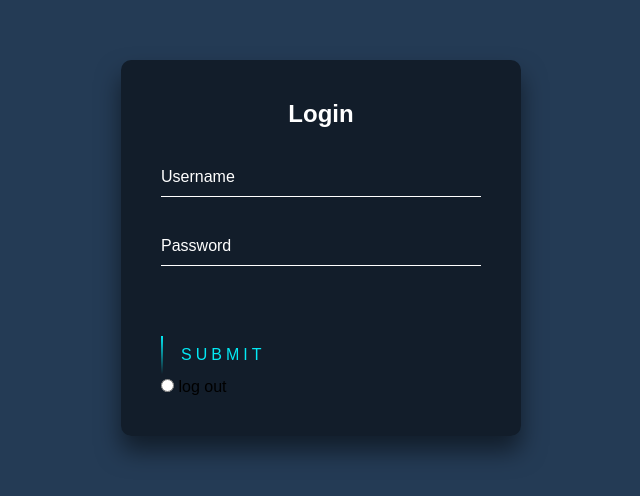
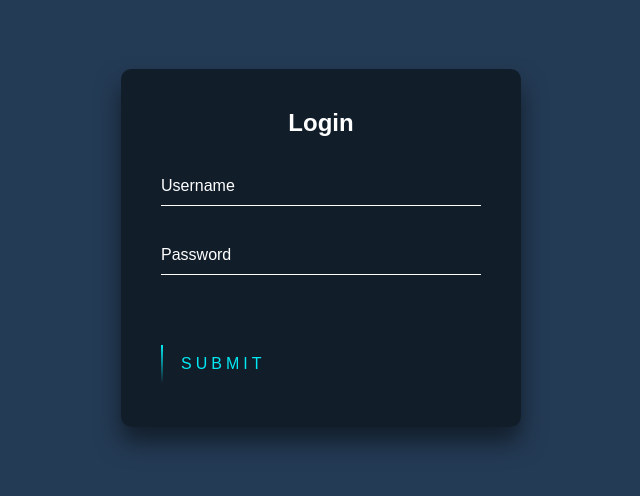
Before and after one commit to sanobarfayzullayeva/myweb_site, a plain HTML site: page index.html in a window 1280 px wide. Shown: the part 152-648 px from the top of the page, without its empty margins (319-959 px from the left). Drawn offline with Linux system fonts and the light colour scheme.

Commit message:
Update index.html

```diff
--- a/index.html
+++ b/index.html
@@ -33,10 +33,6 @@
             <span></span>
             Submit
             </a>
-            <div>
-        <input type="radio">
-        <lable>log out</lable>
-    </div>
         </form>
     </div>
 
```
